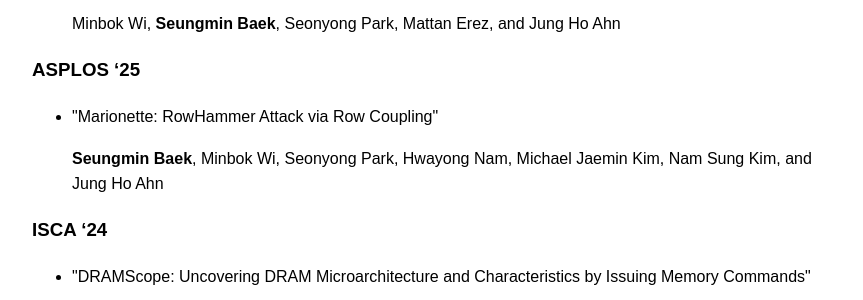
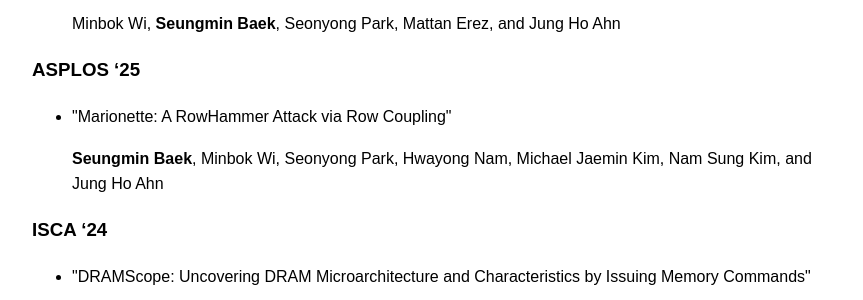
Before and after one commit to bsm1244/bsm1244.github.io, a Jekyll site: the page built from index.md, in a window 1280 px wide and 900 px high, scrolled down 2324 px. Shown: the part 152-452 px from the top of the window, without its empty margins (208-1071 px from the left). Built offline with Jekyll 4.4.1, drawn with Linux system fonts in a browser that asks for light colours.

```diff
--- a/index.md
+++ b/index.md
@@ -83,7 +83,7 @@ Sep. 2021 - Jun. 2022
   Minbok Wi, **Seungmin Baek**, Seonyong Park, Mattan Erez, and Jung Ho Ahn
 
 ### ASPLOS '25
-- \"Marionette: RowHammer Attack via Row Coupling\"
+- \"Marionette: A RowHammer Attack via Row Coupling\"
 
   **Seungmin Baek**, Minbok Wi, Seonyong Park, Hwayong Nam, Michael Jaemin Kim, Nam Sung Kim, and Jung Ho Ahn
 
```
